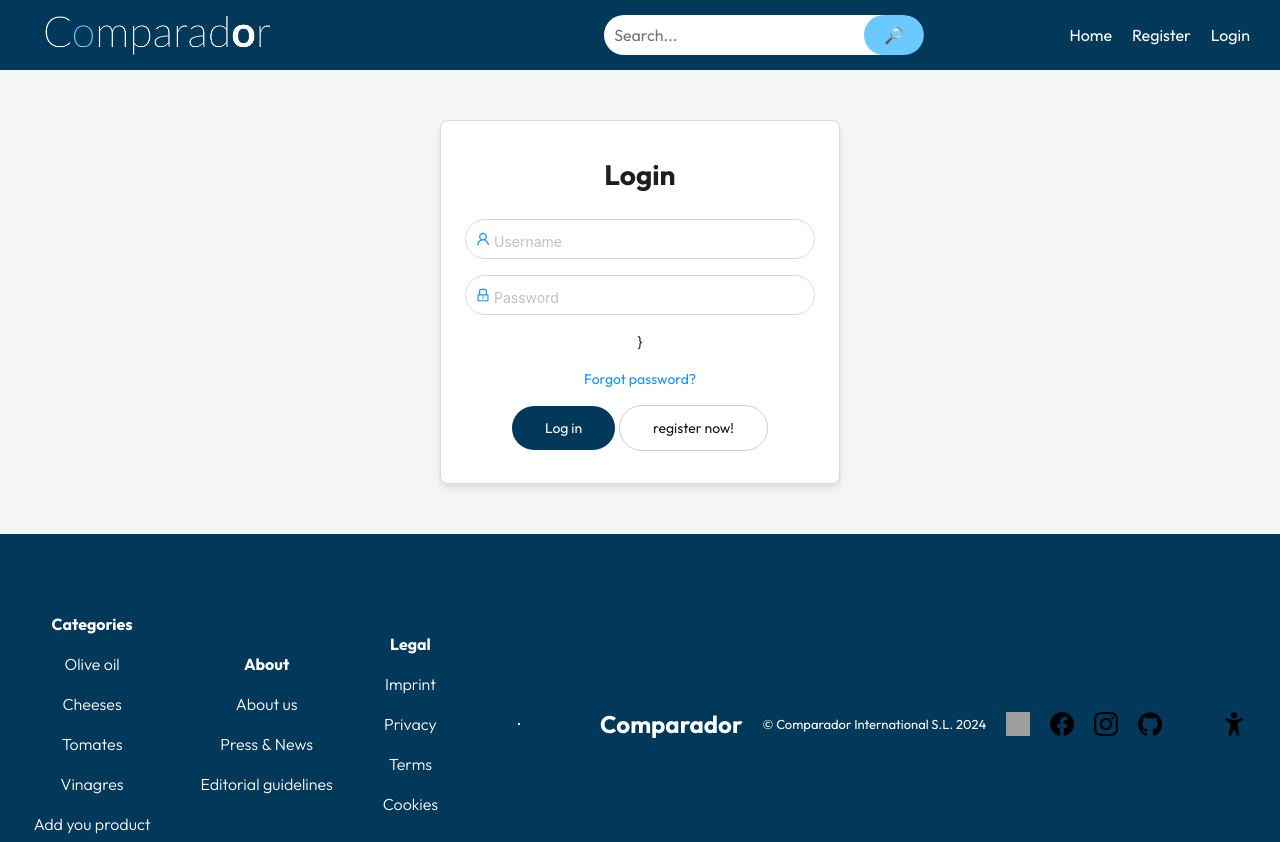
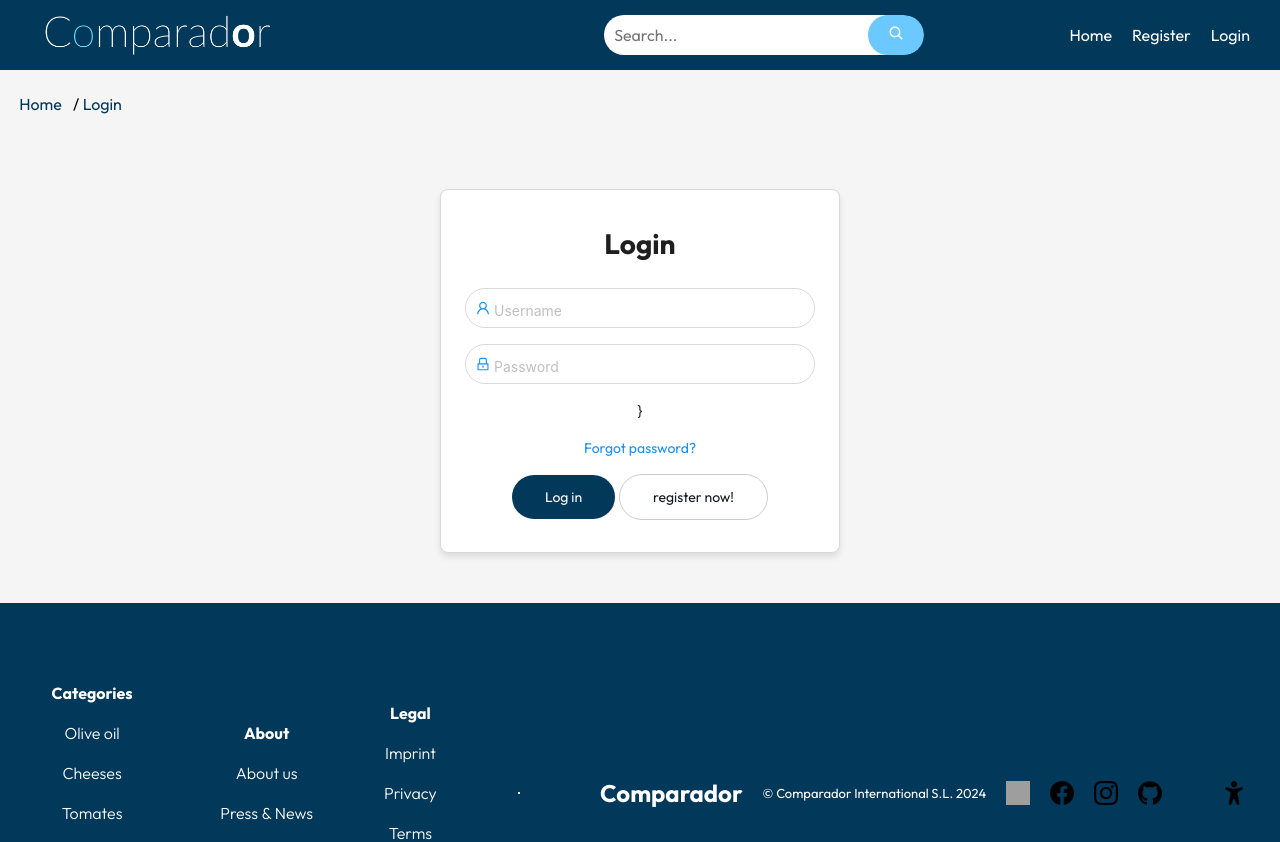
Before and after one commit to FSD0224STR/TFM-naranja-frontend, a React (Vite) app: page /login in a window 1280 px wide. Shown: the top 842 px of the page. Built offline with nearby package versions, Linux system fonts and the light colour scheme; grey boxes are pictures that could not be loaded.

Commit message:
BreadCrumb & category - Hassan

```diff
--- a/src/apiService/productApi.js
+++ b/src/apiService/productApi.js
@@ -44,7 +44,6 @@ export const findProducts = async (searchTerm) => {
 
 export const findAllProducts = async () => {
   const token = localStorage.getItem("token");
-
   const response = await fetch(`${URL}`, {
     method: "GET",
     headers: {
@@ -201,5 +200,6 @@ export const findProductsByCategory = async (category) => {
     throw new Error(error.message);
   }
   const products = await response.json();
+  console.log("respuesta del products api", products);
   return products;
 };
--- a/src/components/AddProduct.jsx
+++ b/src/components/AddProduct.jsx
@@ -14,6 +14,7 @@ import {
 import ImgUpload from "./ImgUpload";
 import { ProductContext } from "../context/ProductContext";
 import "./AddProduct.css";
+import Breadcrumb from "./BreadCrumb";
 
 const formItemLayout = {
   labelCol: {
@@ -108,6 +109,8 @@ const AddProduct = () => {
   };
 
   return (
+    <>
+      <Breadcrumb title='addProduct' />
       <div className='add-product-form'>
         {contextHolder}
 
@@ -270,7 +273,10 @@ const AddProduct = () => {
               multiple
               treeDefaultExpandAll
               onChange={(value) =>
-              setProductData((prevData) => ({ ...prevData, allergens: value }))
+                setProductData((prevData) => ({
+                  ...prevData,
+                  allergens: value,
+                }))
               }
               treeData={allergensData}
             />
@@ -321,7 +327,11 @@ const AddProduct = () => {
               span: 16,
             }}
           >
-          <Button color='primary' htmlType='submit' onClick={handleLAddProduct}>
+            <Button
+              color='primary'
+              htmlType='submit'
+              onClick={handleLAddProduct}
+            >
               {/* <Button
             color='primary'
             htmlType='submit'
@@ -360,6 +370,7 @@ const AddProduct = () => {
           </Form.Item>
         </Form>
       </div>
+    </>
   );
 };
 
--- /dev/null
+++ b/src/components/BreadCrumb.css
@@ -0,0 +1,20 @@
+.breadcrumb {
+  background-color: #f5f5f5;
+  padding: 1rem 0;
+  text-align: start;
+  margin-left: 1.2rem;
+}
+
+.breadcrumb span {
+  margin-right: 0.5rem;
+}
+
+.breadcrumb-link {
+  color: var(--darkBlue);
+  text-decoration: none;
+}
+
+.breadcrumb-link:hover {
+  color: #23527c;
+  text-decoration: underline;
+}
--- /dev/null
+++ b/src/components/BreadCrumb.jsx
@@ -0,0 +1,31 @@
+import React from "react";
+import { Link, useLocation } from "react-router-dom";
+import "./BreadCrumb.css";
+
+const Breadcrumb = () => {
+  const location = useLocation();
+  const pathnames = location.pathname.split("/").filter((x) => x);
+
+  return (
+    <nav className='breadcrumb'>
+      <span>
+        <Link to='/' className='breadcrumb-link'>
+          Home
+        </Link>
+      </span>
+      {pathnames.map((pathname, index) => (
+        <span key={index}>
+          &nbsp;/&nbsp;
+          <Link
+            to={`/${pathnames.slice(0, index + 1).join("/")}`}
+            className='breadcrumb-link'
+          >
+            {pathname.charAt(0).toUpperCase() + pathname.slice(1)}
+          </Link>
+        </span>
+      ))}
+    </nav>
+  );
+};
+
+export default Breadcrumb;
--- a/src/components/CategoryCard.jsx
+++ b/src/components/CategoryCard.jsx
@@ -3,11 +3,11 @@ import { Card, Typography, Row, Col } from "antd";
 import "./CardComponent.css";
 import Button from "./Button";
 import { GiOlive } from "react-icons/gi";
-import { Link } from "react-router-dom";
+import { useNavigate } from "react-router-dom";
 
 const CategoryCard = ({ category }) => {
+  const navigate = useNavigate();
   return (
-    <Link to={`/listProducts/${category._id}`}>
     <Card
       hoverable
       title={category.category}
@@ -29,7 +29,12 @@ const CategoryCard = ({ category }) => {
       <br />
       <br />
 
-        <Button color='white' type='primary' style={{ marginTop: 90 }}>
+      <Button
+        onClick={() => navigate(`/listProducts/${category.category}`)}
+        color='white'
+        type='primary'
+        style={{ marginTop: 90 }}
+      >
         Ver ahora
         {/* {typeof subtitle === "tring"? (
             <span style={{ marginLeft: 10, color: "#FF69B4" }}>{subtitle}</span>
@@ -38,7 +43,6 @@ const CategoryCard = ({ category }) => {
           )} */}
       </Button>
     </Card>
-    </Link>
   );
 };
 
--- a/src/components/DetailsProduct.jsx
+++ b/src/components/DetailsProduct.jsx
@@ -6,6 +6,7 @@ import { AiFillPlusCircle } from "react-icons/ai";
 import { CartContext } from "../context/CartContext";
 import { findOneProduct } from "../apiService/productApi";
 import "./DetailsProduct.css";
+import BreadCrumb from "./BreadCrumb";
 
 const DetailsProduct = () => {
   const { id } = useParams();
@@ -37,6 +38,9 @@ const DetailsProduct = () => {
   }
 
   return (
+    <>
+      <BreadCrumb title='listProducts' />
+
       <div className='product-details'>
         <div className='product-image-container'>
           {product && product.images && (
@@ -64,7 +68,10 @@ const DetailsProduct = () => {
               </Button>
             </Tooltip>
             <Tooltip title='Add Product to Cart'>
-            <Button type='link' onClick={() => handleLAddProductCart(product)}>
+              <Button
+                type='link'
+                onClick={() => handleLAddProductCart(product)}
+              >
                 <AiFillPlusCircle size={35} color='lightblue' />
               </Button>
             </Tooltip>
@@ -113,6 +120,7 @@ const DetailsProduct = () => {
           </div>
         </div>
       </div>
+    </>
   );
 };
 
--- a/src/components/Header.jsx
+++ b/src/components/Header.jsx
@@ -3,6 +3,8 @@ import "./Header.css";
 import { Link } from "react-router-dom";
 import { useAuth } from "../context/LogContext";
 import logo from "../assets/Comparador-logo.png";
+import { IoSearch } from "react-icons/io5";
+import { FaHeart } from "react-icons/fa"; // Add this line
 
 const Header = () => {
   const { isLoggedIn, logout } = useAuth();
@@ -33,48 +35,53 @@ const Header = () => {
   };
 
   return (
-    <header className="header">
-      <div className="logo">
-        <img src={logo} alt="Cpmparador" />
+    <header className='header'>
+      <div className='logo'>
+        <img src={logo} alt='Cpmparador' />
         {/* <h1>Comparador</h1> */}
       </div>
       <br />
-      <div className="search-container">
+      <div className='search-container'>
         <input
-          type="text"
+          type='text'
           value={searchTerm}
           onChange={handleSearch}
-          className="search-input"
-          placeholder="Search..."
+          className='search-input'
+          placeholder='Search...'
         />
-        <button className="search-button">&#x1F50E;&#xFE0E;</button>
+        <button className='search-button'>
+          <IoSearch />
+        </button>
       </div>
-      <div className="header-links">
-        <Link to="/home">Home</Link>
+      <div className='header-links'>
+        <Link to='/home'>Home</Link>
         {isLoggedIn ? (
           <>
-            <Link to="/profile">Profile</Link>
-            <Link to="/addProduct">Add Product</Link>
-            <Link to="/listProducts">List Products</Link>
-            <label className="toggle-switch">
+            <Link to='/profile'>Profile</Link>
+            <Link to='/addProduct'>Add Product</Link>
+            <Link to='/listProducts'>List Products</Link>
+            <Link to='/favouriteProducts'>
+              <FaHeart /> {/* Add this line */}
+            </Link>
+            <label className='toggle-switch'>
               <input
-                type="checkbox"
+                type='checkbox'
                 checked={isChecked}
                 onChange={handleToggle}
               />
-              <span className="toggle-switch-slider"></span>
+              <span className='toggle-switch-slider'></span>
             </label>
           </>
         ) : (
           <>
-            <Link to="/register">Register</Link>
-            <Link to="/login">Login</Link>
+            <Link to='/register'>Register</Link>
+            <Link to='/login'>Login</Link>
           </>
         )}
       </div>
       {showConfirm && (
-        <div className="confirm-box">
-          <div className="confirm-content">
+        <div className='confirm-box'>
+          <div className='confirm-content'>
             <h2>Confirm Logout</h2>
             <p>
               <small>
--- a/src/components/ListProducts.jsx
+++ b/src/components/ListProducts.jsx
@@ -1,16 +1,21 @@
 import { Card, List, Button, Tooltip } from "antd";
 import { useState, useEffect, useContext } from "react";
 import "./ListProducts.css";
-import { useNavigate } from "react-router-dom";
-import { findAllProducts } from "../apiService/productApi";
+import { useNavigate, useParams } from "react-router-dom";
+import {
+  findAllProducts,
+  findProductsByCategory,
+} from "../apiService/productApi";
 import Paginate from "./Pagination";
 import { AiFillPlusCircle } from "react-icons/ai";
 import { CartContext } from "../context/CartContext";
+import BreadCrumb from "./BreadCrumb";
 
 const ListProducts = () => {
   const [products, setProducts] = useState([]);
   const [totalProducts, setTotalProducts] = useState(0);
   const navigate = useNavigate();
+  const { category } = useParams();
 
   const { handleLAddProductCart } = useContext(CartContext);
 
@@ -22,8 +27,13 @@ const ListProducts = () => {
   const currentProducts = products.slice(startIndex, endIndex);
 
   const handleLFindAllProducts = async () => {
-    const response = await findAllProducts();
-
+    let response;
+    console.log("respuetsa", category);
+    if (category) {
+      response = await findProductsByCategory(category);
+    } else {
+      response = await findAllProducts();
+    }
     if (response.error) {
       console.error("Error al listar productos:", response.error);
     } else {
@@ -35,15 +45,19 @@ const ListProducts = () => {
     navigate(`/detailsProduct/${id}`);
   };
 
+  // pasa el use params
   useEffect(() => {
     handleLFindAllProducts();
-  }, []);
+  }, [category]);
 
   useEffect(() => {
     setTotalProducts(products.length);
   }, [products]);
 
   return (
+    <>
+      <BreadCrumb title='listProducts' />
+
       <div className='list-products'>
         <List
           grid={{
@@ -118,6 +132,7 @@ const ListProducts = () => {
           }}
         ></Paginate>
       </div>
+    </>
   );
 };
 
--- a/src/components/Login.jsx
+++ b/src/components/Login.jsx
@@ -9,6 +9,7 @@ import { useNavigate } from "react-router-dom";
 
 // import Captcha from "./Captcha";
 import { useAuth } from "../context/LogContext";
+import Breadcrumb from "./BreadCrumb";
 
 const Login = () => {
   const [email, setEmail] = useState("");
@@ -21,7 +22,6 @@ const Login = () => {
   const { login: loginContext } = useAuth();
 
   const handleLogin = async () => {
-
     // if (!isHuman) {
     //   console.error("Por favor, complete el CAPTCHA");
     //   return;
@@ -46,6 +46,9 @@ const Login = () => {
   // };
 
   return (
+    <>
+      <Breadcrumb title='login' />
+
       <Form
         name='normal_login'
         className='login-form'
@@ -113,6 +116,7 @@ const Login = () => {
           <Button color='white'>register now!</Button>
         </Link>
       </Form>
+    </>
   );
 };
 
--- a/src/components/Register.jsx
+++ b/src/components/Register.jsx
@@ -22,6 +22,7 @@ import {
 import Button from "./Button";
 //import Captcha from "./Captcha";
 import "./Register.css";
+import Breadcrumb from "./BreadCrumb";
 
 const { RangePicker } = DatePicker;
 const { TextArea } = Input;
@@ -66,6 +67,7 @@ const Register = () => {
 
   return (
     <>
+      <Breadcrumb title='register' />
       <div className='container'>
         <Form
           name='form__container'
```
Lines whose indentation alone changed are shown as unchanged.
